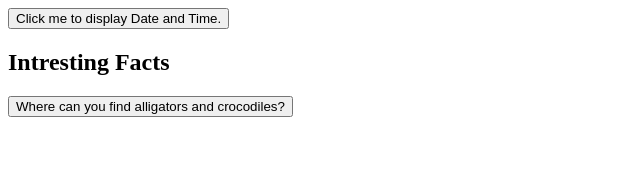
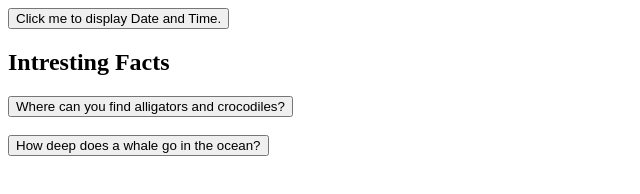
Before and after one commit to Henderz97/Henderz97.github.io, a plain HTML site: page index.html in a window 1280 px wide. Shown: the whole page, without its empty margins (0-640 px from the left). Drawn offline with Linux system fonts and the light colour scheme.

Commit message:
Update index.html

```diff
--- a/index.html
+++ b/index.html
@@ -11,7 +11,7 @@ Click me to display Date and Time.</button>
 
 
 <h2>Intresting Facts</h2>
-<button onclick="myFunction()">Where can you find alligators and crocodiles?</button><br>
+<button onclick="myFunction()">Where can you find alligators and crocodiles?</button><br><br>
 
 <p2 id="demo1"></p2>
 
@@ -20,5 +20,15 @@ function myFunction() {
   document.getElementById("demo1").innerHTML = "Alligators are mostly found in the southern United States and the crocodiles in Africa, India, South America, and southern United States.<br> They are among the largest reptiles. Their bodies are covered with scales and they have webbed toes. They live in swamps and along the banks of rivers";
 }
 </script>
+
+<button onclick="myFunction()">How deep does a whale go in the ocean?</button><br><br>
+
+<p2 id="demo1"></p2>
+
+<script>
+function myFunction() {
+  document.getElementById("demo1").innerHTML = "They have been tracked by sonar diving to depths of 3,900 feet. However, one Sperm whale caught by a whaling ship in water 10,000 feet deep had a bottom-dwelling shark in its stomach,<br> leading researchers to believe that the Sperm whale can dive a lot deeper than seems possible.";
+}
+</script>
 </body>
 </html>
```
